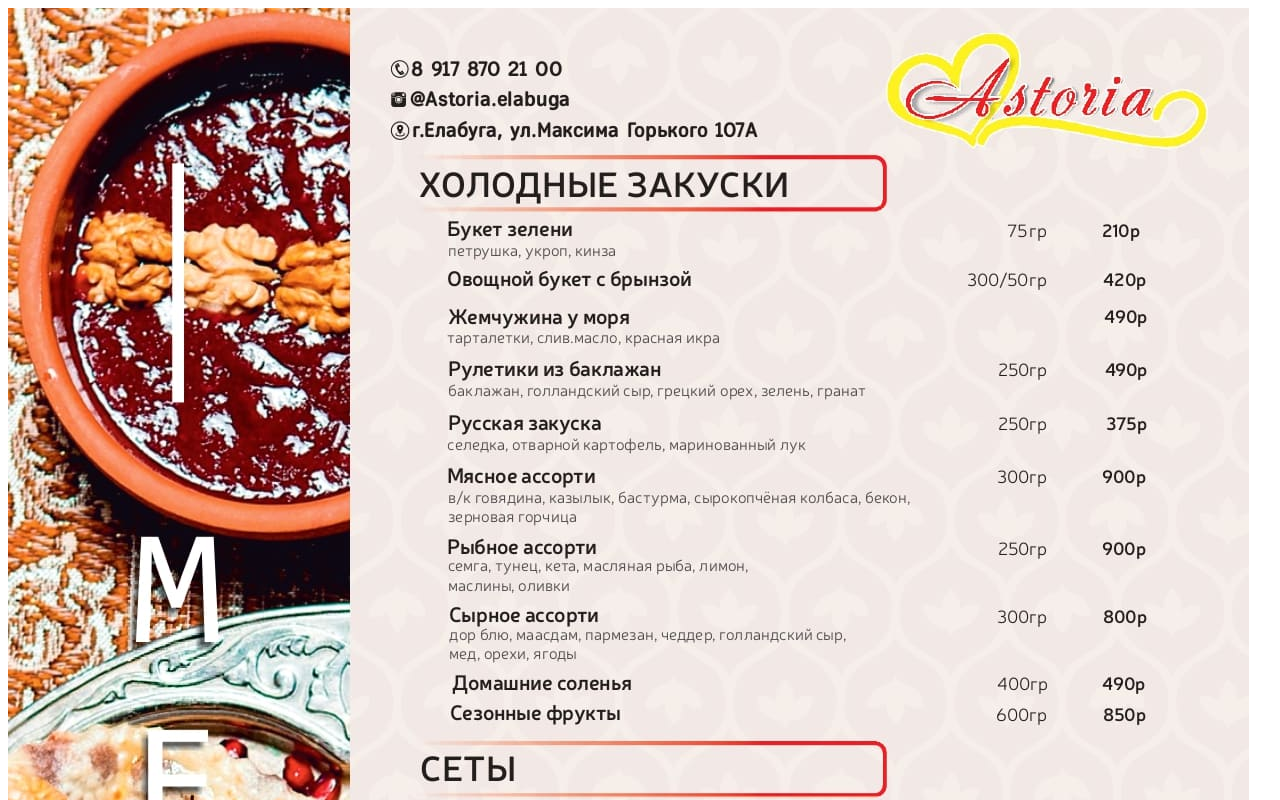
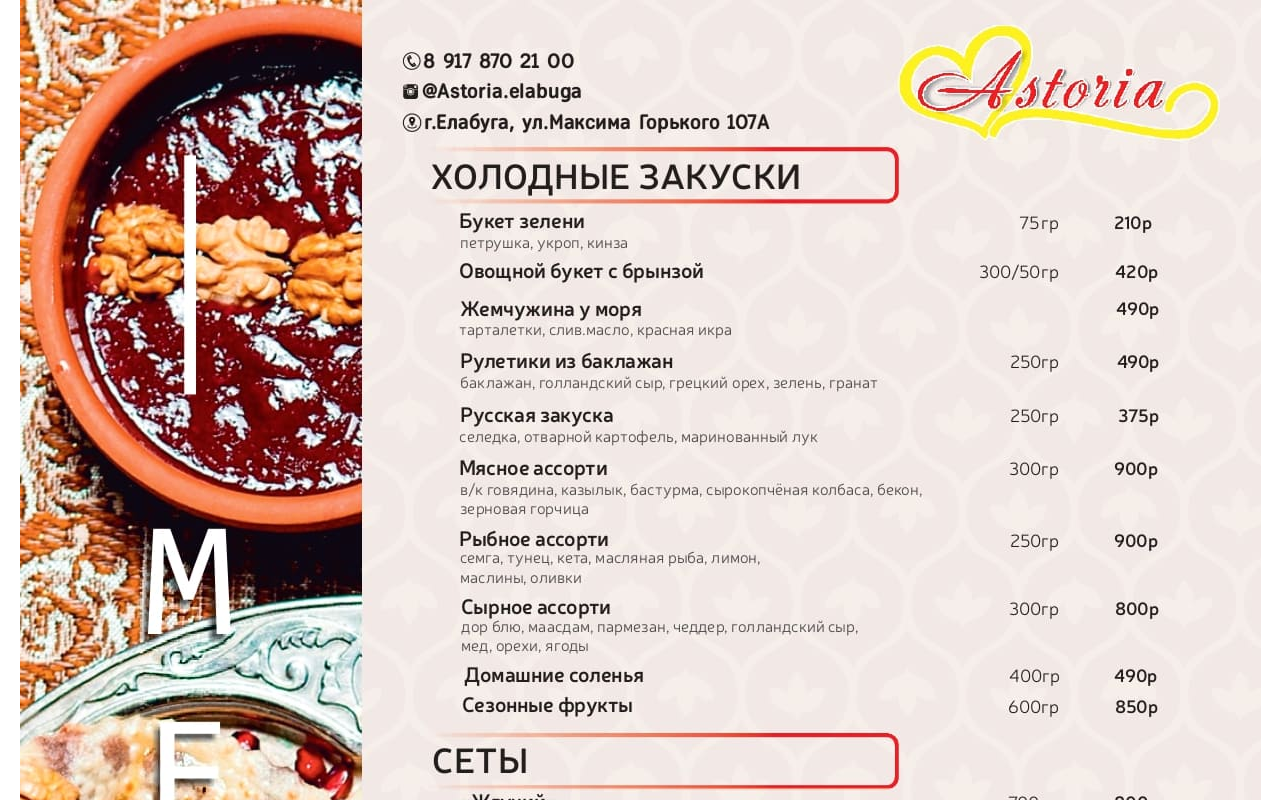
Before and after one commit to ERZEU/ERZEU.github.io, a plain HTML site: page index.html in a window 1280 px wide. Shown: the top 800 px of the page. Drawn offline with Linux system fonts and the light colour scheme.

Commit message:
Update index.html

```diff
--- a/index.html
+++ b/index.html
@@ -4,7 +4,22 @@
 <meta charset="UTF-8">
 <meta name="viewport" content="width=device-width, initial-scale=1.0">
 <title>Menu</title>
+<style>
+    body {
+        margin: 0;
+        padding: 0;
+        display: flex;
+        flex-direction: column;
+        height: 100vh;
+        justify-content: flex-start;
+        align-items: center;
+    }
 
+    img {
+        max-width: 100%;
+        height: auto;
+    }
+</style>
 </head>
 <body>
     <img src="image1.jpg" alt="Image 1">
```
